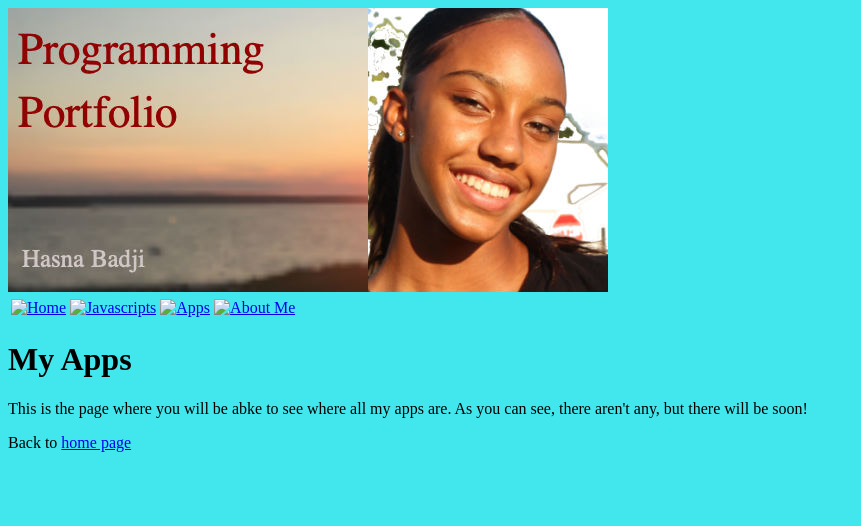
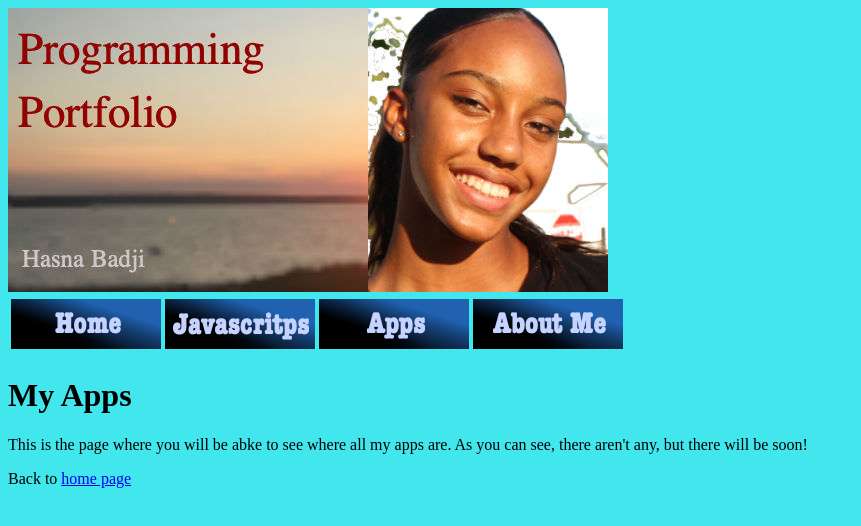
Before and after one commit to hbadji/hbadji.github.io, a plain HTML site: page apps.html in a window 1280 px wide. Shown: the whole page, without its empty margins (0-861 px from the left). Drawn offline with Linux system fonts and the light colour scheme.

Commit message:
Update apps.html

```diff
--- a/apps.html
+++ b/apps.html
@@ -13,10 +13,10 @@
       <img src="myBanner.jpg" alt="My Banner">
     <table>
         <tr>
-              <td><a href="index.html"><img scr="home.png" alt="Home"></a></td>
-            <td><a href="javascripts.html"><img scr="javascripts.png" alt="Javascripts"></a></td>
-              <td><a href="apps.html"><img scr="apps.png" alt="Apps"></a></td>
-            <td><a href="about.html"><img scr="about.png" alt="About Me"></a></td>
+              <td><a href="index.html"><img src="home.png" alt="Home"></a></td>
+            <td><a href="javascripts.html"><img src="javascripts.png" alt="Javascripts"></a></td>
+              <td><a href="apps.html"><img src="apps.png" alt="Apps"></a></td>
+            <td><a href="about.html"><img src="about.png" alt="About Me"></a></td>
           </tr>
       </table>
         <h1>My Apps</h1>
```
